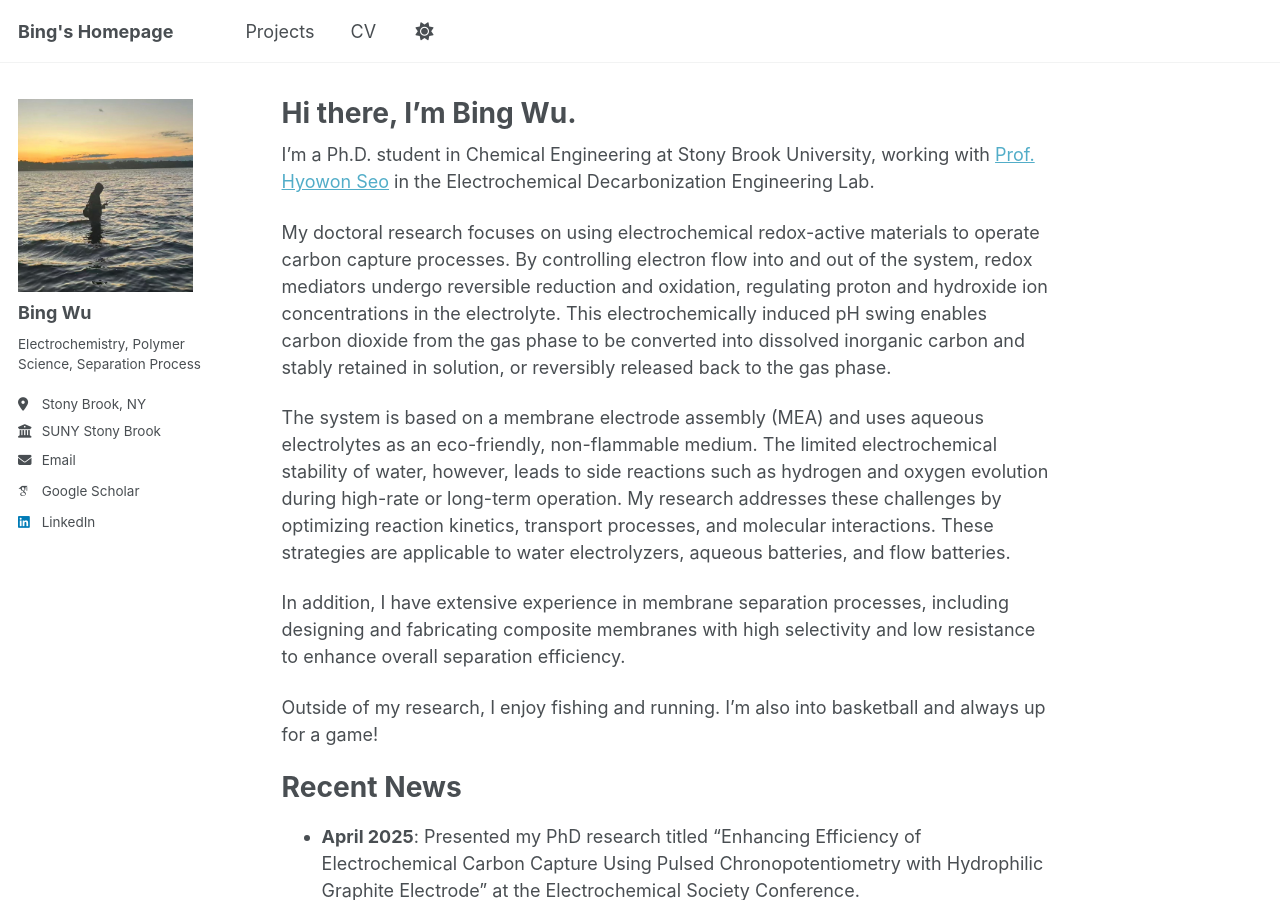
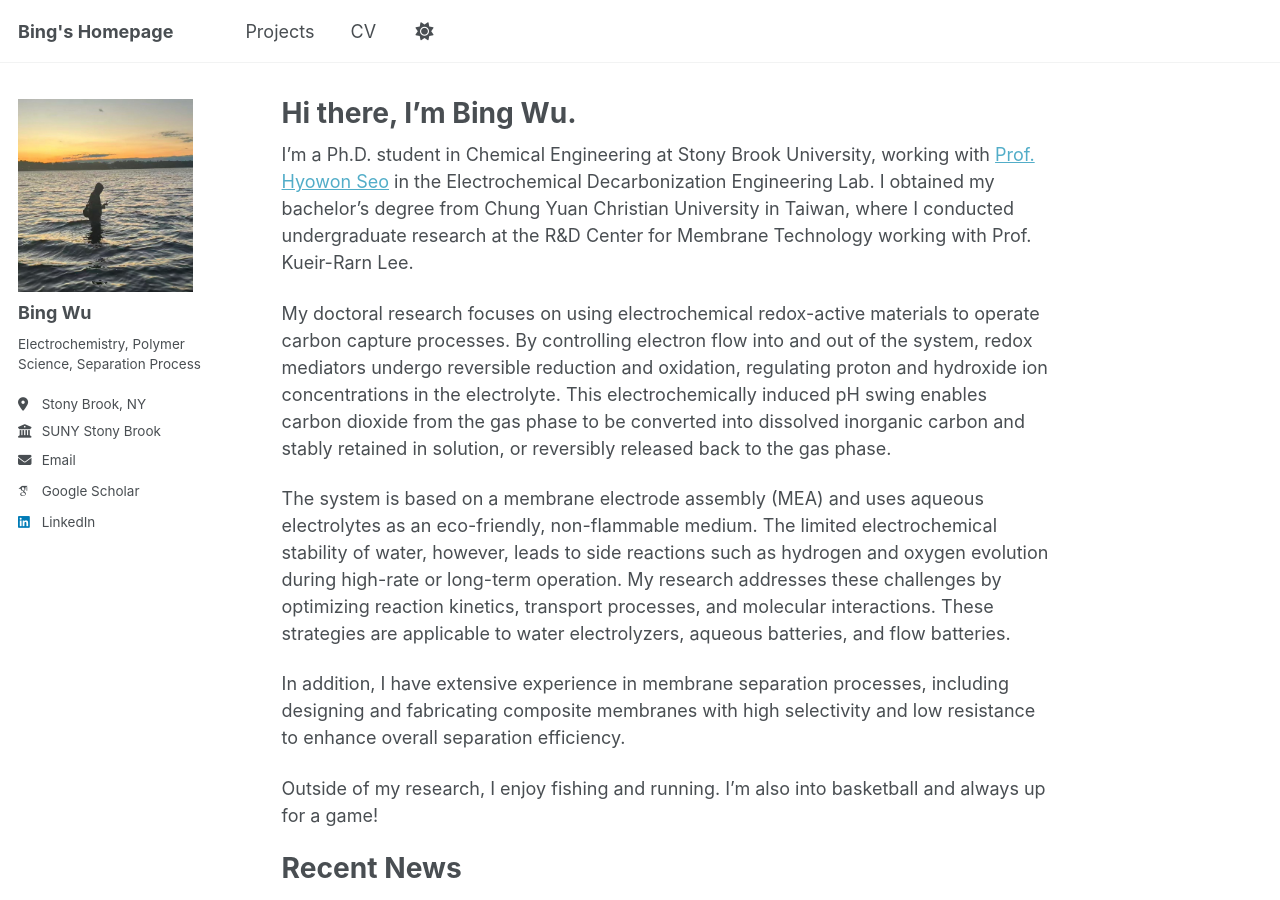
Before and after one commit to Bing-H-WU/Bing-H-WU.github.io, a Jekyll site: the page built from _pages/about.md, in a window 1280 px wide and 900 px high. Built offline with Jekyll 4.4.1, drawn with Linux system fonts in a browser that asks for light colours; some web fonts are replaced; a script that is not in the unit is left out.

Commit message:
Expand homepage intro with undergraduate background

```diff
--- a/_pages/about.md
+++ b/_pages/about.md
@@ -7,7 +7,7 @@ redirect_from:
   - /about.html
 ---
 
-I’m a Ph.D. student in Chemical Engineering at Stony Brook University, working with <a href="https://seoresearch.github.io/">Prof. Hyowon Seo</a> in the Electrochemical Decarbonization Engineering Lab.
+I’m a Ph.D. student in Chemical Engineering at Stony Brook University, working with <a href="https://seoresearch.github.io/">Prof. Hyowon Seo</a> in the Electrochemical Decarbonization Engineering Lab. I obtained my bachelor’s degree from Chung Yuan Christian University in Taiwan, where I conducted undergraduate research at the R&D Center for Membrane Technology working with Prof. Kueir-Rarn Lee.
 
 My doctoral research focuses on using electrochemical redox-active materials to operate carbon capture processes. By controlling electron flow into and out of the system, redox mediators undergo reversible reduction and oxidation, regulating proton and hydroxide ion concentrations in the electrolyte. This electrochemically induced pH swing enables carbon dioxide from the gas phase to be converted into dissolved inorganic carbon and stably retained in solution, or reversibly released back to the gas phase.
 
```
